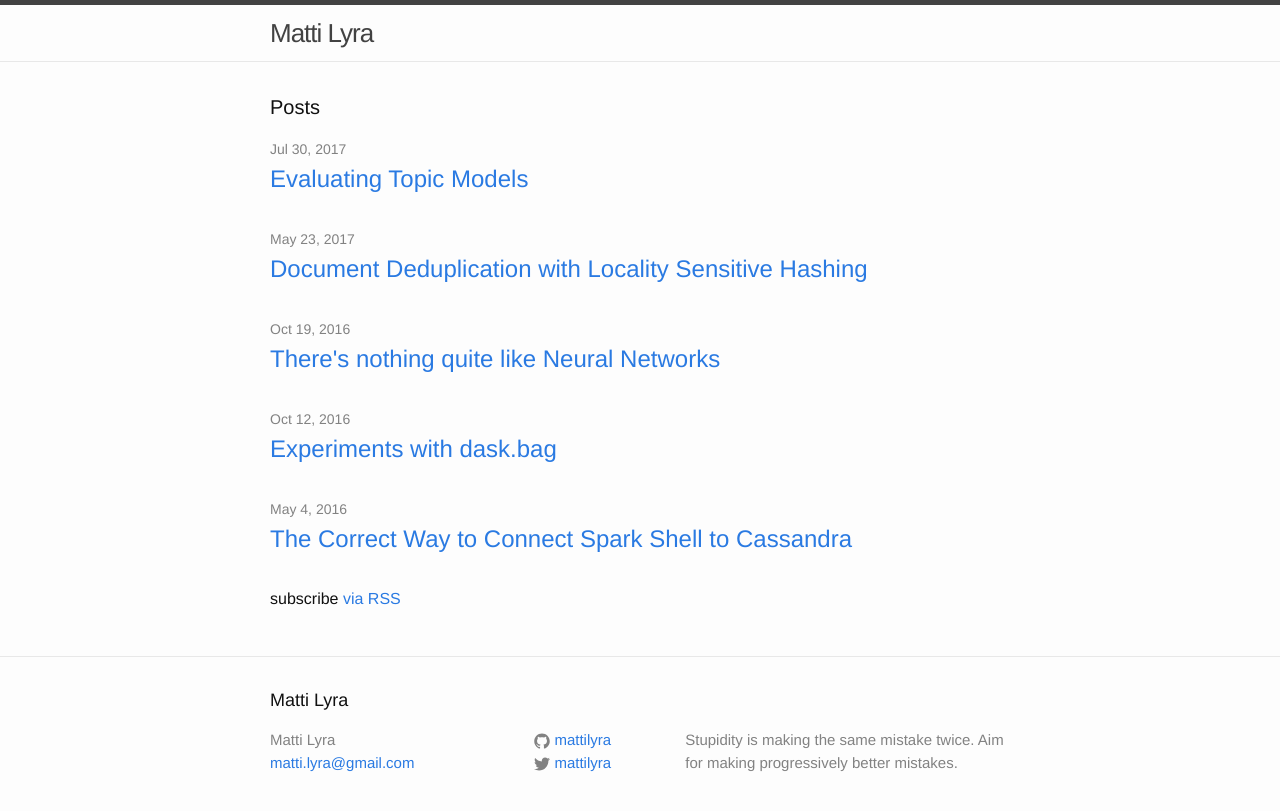
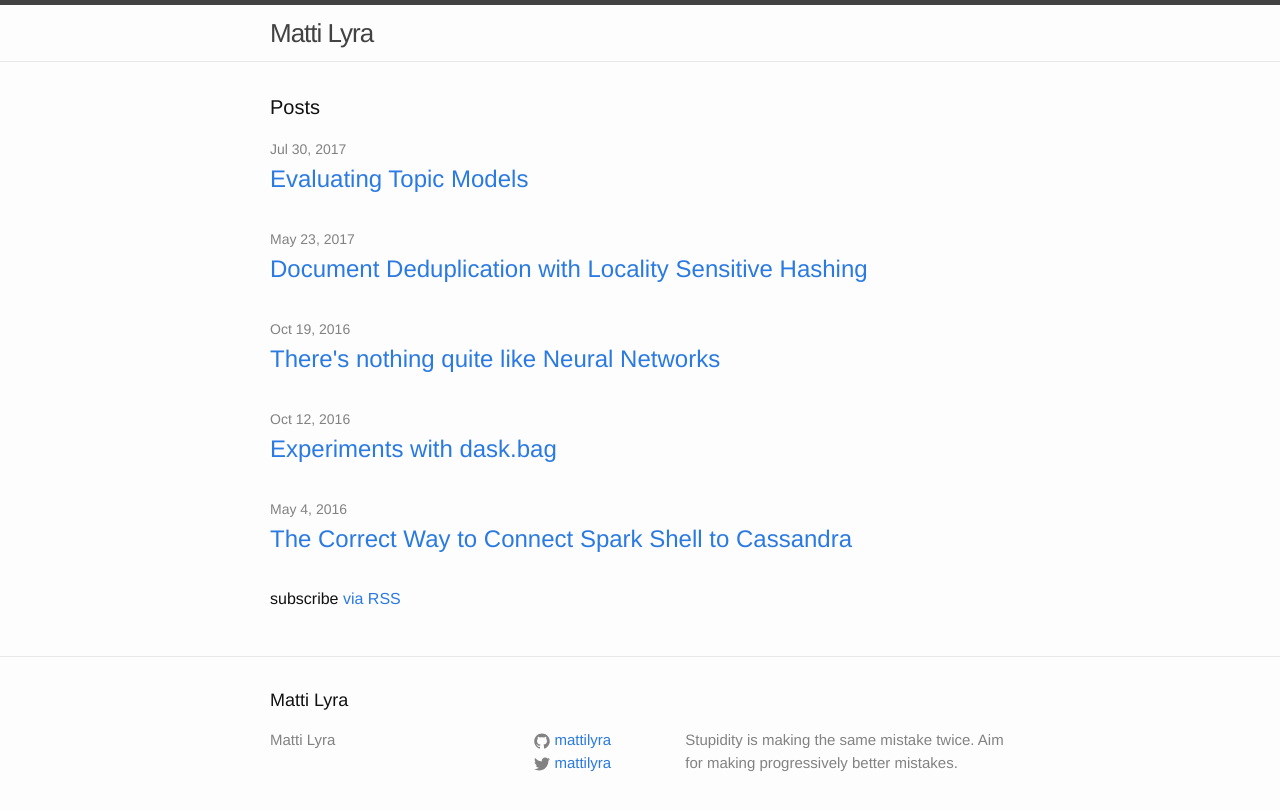
Before and after one commit to mattilyra/mattilyra.github.io, a Jekyll site: the page built from index.html, in a window 1280 px wide. Shown: the top 811 px of the page. Built offline with Jekyll 4.4.1, drawn with Linux system fonts in a browser that asks for light colours.

Commit message:
Removed email address.

```diff
--- a/_config.yml
+++ b/_config.yml
@@ -7,7 +7,7 @@
 
 # Site settings
 title: Matti Lyra
-email: matti.lyra@gmail.com
+email:
 description: > # this means to ignore newlines until "baseurl:"
   Stupidity is making the same mistake twice. Aim for making progressively better mistakes.
 baseurl: ""
```
